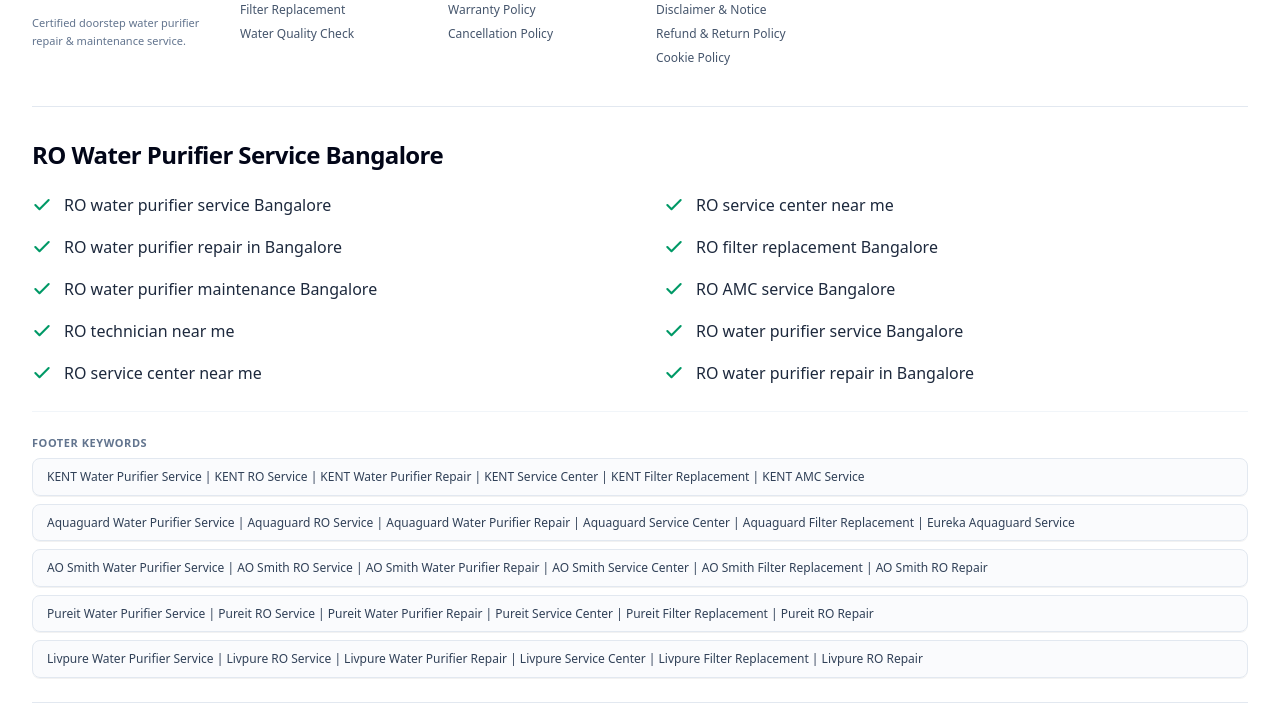
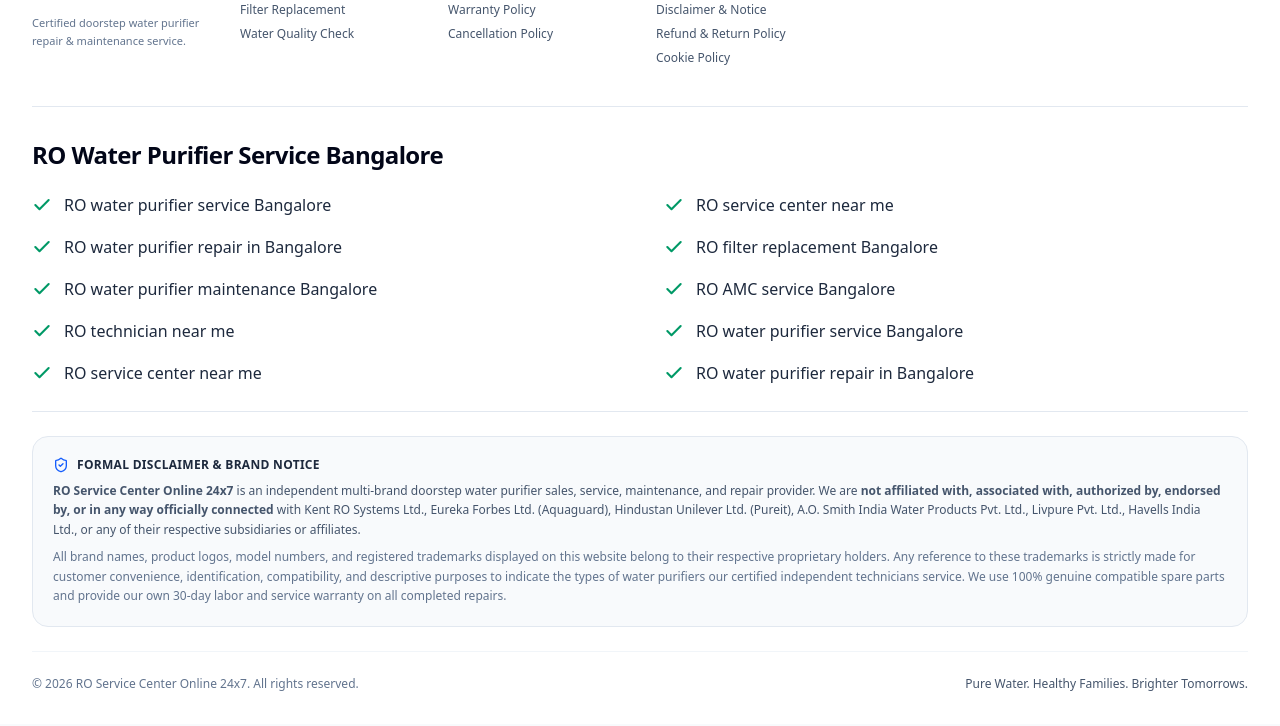
Before and after one commit to raviiiiiiiiiiiiiiiiiiiiiiiiiii/ro-site-syed-new, a Next.js app: page / in a window 1280 px wide. Shown: the part 6359-7085 px from the top of the page. Built offline with nearby package versions, Linux system fonts and the light colour scheme.

Commit message:
feat: dynamic footer keywords per brand
Refactor footer keywords into a map to support brand-specific SEO content and add Havells keywords.

```diff
--- a/src/components/BrandPageLayout.tsx
+++ b/src/components/BrandPageLayout.tsx
@@ -218,13 +218,14 @@
   },
 ];
 
-const FOOTER_KEYWORD_LINES = [
-  'KENT Water Purifier Service | KENT RO Service | KENT Water Purifier Repair | KENT Service Center | KENT Filter Replacement | KENT AMC Service',
-  'Aquaguard Water Purifier Service | Aquaguard RO Service | Aquaguard Water Purifier Repair | Aquaguard Service Center | Aquaguard Filter Replacement | Eureka Aquaguard Service',
-  'AO Smith Water Purifier Service | AO Smith RO Service | AO Smith Water Purifier Repair | AO Smith Service Center | AO Smith Filter Replacement | AO Smith RO Repair',
-  'Pureit Water Purifier Service | Pureit RO Service | Pureit Water Purifier Repair | Pureit Service Center | Pureit Filter Replacement | Pureit RO Repair',
-  'Livpure Water Purifier Service | Livpure RO Service | Livpure Water Purifier Repair | Livpure Service Center | Livpure Filter Replacement | Livpure RO Repair',
-];
+const BRAND_RELEVANT_FOOTER_KEYWORDS: Record<string, string> = {
+  kent: 'KENT Water Purifier Service | KENT RO Service | KENT Water Purifier Repair | KENT Service Center | KENT Filter Replacement | KENT AMC Service',
+  aquaguard: 'Aquaguard Water Purifier Service | Aquaguard RO Service | Aquaguard Water Purifier Repair | Aquaguard Service Center | Aquaguard Filter Replacement | Eureka Aquaguard Service',
+  'ao-smith': 'AO Smith Water Purifier Service | AO Smith RO Service | AO Smith Water Purifier Repair | AO Smith Service Center | AO Smith Filter Replacement | AO Smith RO Repair',
+  pureit: 'Pureit Water Purifier Service | Pureit RO Service | Pureit Water Purifier Repair | Pureit Service Center | Pureit Filter Replacement | Pureit RO Repair',
+  livpure: 'Livpure Water Purifier Service | Livpure RO Service | Livpure Water Purifier Repair | Livpure Service Center | Livpure Filter Replacement | Livpure RO Repair',
+  havells: 'Havells Water Purifier Service | Havells RO Service | Havells Water Purifier Repair | Havells Service Center | Havells Filter Replacement | Havells RO Repair',
+};
 
 export function BrandPageLayout({ brand }: BrandPageLayoutProps) {
   // Navigation & Mobile menu
@@ -267,6 +268,33 @@
     `${brandDisplayName} service center near me`,
     `${brandDisplayName} water purifier repair in Bangalore`,
   ];
+
+  // Check if current page is the homepage
+  const isHomepage =
+    brand.id === 'ro-service-24x7' ||
+    brand.slug === '/' ||
+    brand.name.toLowerCase().includes('ro service center');
+
+  // Relevant keywords for brand pages only (Strictly excluded on homepage)
+  const getRelevantBrandKeywords = (): string | null => {
+    if (isHomepage) return null;
+
+    const key = brand.id.toLowerCase().replace(/-service$/, '');
+    if (BRAND_RELEVANT_FOOTER_KEYWORDS[key]) {
+      return BRAND_RELEVANT_FOOTER_KEYWORDS[key];
+    }
+    const nameLower = brand.name.toLowerCase();
+    if (nameLower.includes('kent')) return BRAND_RELEVANT_FOOTER_KEYWORDS.kent;
+    if (nameLower.includes('aquaguard')) return BRAND_RELEVANT_FOOTER_KEYWORDS.aquaguard;
+    if (nameLower.includes('smith') || nameLower.includes('ao-smith')) return BRAND_RELEVANT_FOOTER_KEYWORDS['ao-smith'];
+    if (nameLower.includes('pureit')) return BRAND_RELEVANT_FOOTER_KEYWORDS.pureit;
+    if (nameLower.includes('livpure')) return BRAND_RELEVANT_FOOTER_KEYWORDS.livpure;
+    if (nameLower.includes('havells')) return BRAND_RELEVANT_FOOTER_KEYWORDS.havells;
+
+    return `${brand.name} Water Purifier Service | ${brand.name} RO Service | ${brand.name} Water Purifier Repair | ${brand.name} Service Center | ${brand.name} Filter Replacement | ${brand.name} AMC Service`;
+  };
+
+  const relevantBrandKeywordString = getRelevantBrandKeywords();
 
   // Booking Form State
   const [fullName, setFullName] = useState('');
@@ -1629,9 +1657,9 @@
           </div>
 
           {/* ========================================================
-              LOOKING FOR & FOOTER KEYWORDS (Below Footer Columns, Above Disclaimer)
+              LOOKING FOR (Below Footer Columns, Above Disclaimer)
           ======================================================== */}
-          <div className="pt-8 pb-6 border-t border-slate-200 space-y-6">
+          <div className="pt-8 pb-6 border-t border-slate-200">
             {/* Looking For Keywords Block (Redesigned with Green Ticks matching reference) */}
             <div className="space-y-4">
               <h3 className="text-xl sm:text-2xl font-extrabold text-slate-950 tracking-tight">
@@ -1650,20 +1678,6 @@
                       {kw}
                     </span>
                   </button>
-                ))}
-              </div>
-            </div>
-
-            {/* Footer Keywords Piped Strings */}
-            <div className="space-y-2 pt-6 border-t border-slate-100">
-              <div className="text-[11px] font-bold uppercase tracking-wider text-slate-500">
-                Footer Keywords
-              </div>
-              <div className="space-y-2 text-[11px] sm:text-xs text-slate-600 leading-relaxed">
-                {FOOTER_KEYWORD_LINES.map((line, idx) => (
-                  <p key={`footer-kw-line-${idx}`} className="bg-slate-50/70 border border-slate-200 rounded-lg px-3.5 py-2 font-medium text-slate-700 shadow-2xs">
-                    {line}
-                  </p>
                 ))}
               </div>
             </div>
@@ -1697,6 +1711,15 @@
             </div>
           </div>
 
+          {/* Relevant Brand Keywords (Placed all the way down below Copyright & Motto; strictly excluded on homepage) */}
+          {!isHomepage && relevantBrandKeywordString && (
+            <div className="pt-3 pb-1 text-center sm:text-left">
+              <p className="text-[11px] sm:text-xs text-slate-500 font-normal leading-relaxed">
+                {relevantBrandKeywordString}
+              </p>
+            </div>
+          )}
+
         </div>
       </footer>
 
```
